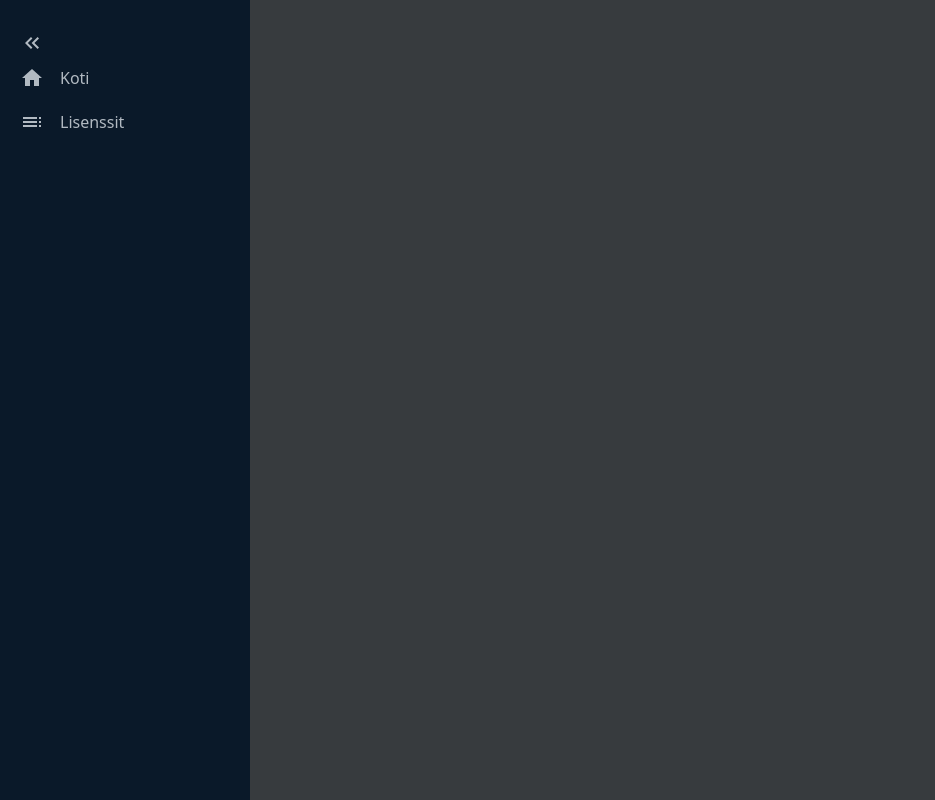
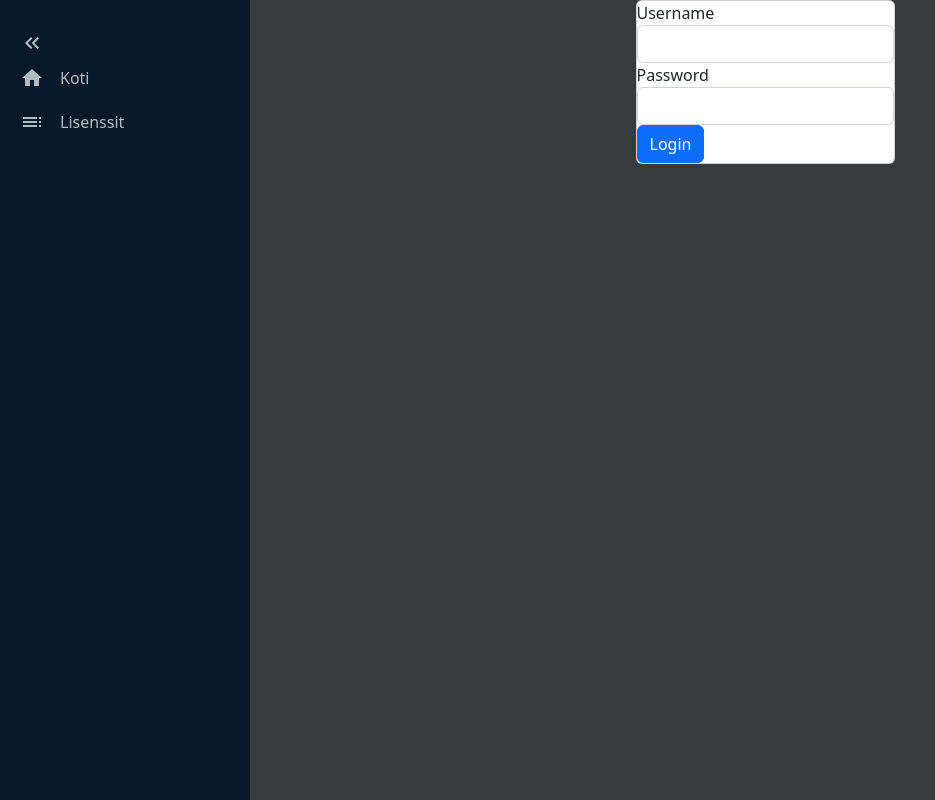
Before and after one commit to Warocia/g_licence_notificator, a React (Create React App) app: page /login in a window 1280 px wide. Before the commit this address had no page. Shown: the whole page, without its empty margins (0-935 px from the left). Built offline with nearby package versions, Linux system fonts and the light colour scheme.

Commit message:
Log in and get data from rest

```diff
--- a/package.json
+++ b/package.json
@@ -14,14 +14,18 @@
     "@types/node": "^16.18.11",
     "@types/react": "^18.0.27",
     "@types/react-dom": "^18.0.10",
+    "axios": "^1.2.6",
     "bootstrap": "^5.2.3",
+    "formik": "^2.2.9",
+    "history": "^5.3.0",
     "react": "^18.2.0",
     "react-bootstrap": "^2.7.0",
     "react-dom": "^18.2.0",
     "react-router-dom": "^6.8.0",
     "react-scripts": "5.0.1",
     "typescript": "^4.9.4",
-    "web-vitals": "^2.1.4"
+    "web-vitals": "^2.1.4",
+    "yup": "^0.32.11"
   },
   "scripts": {
     "start": "react-scripts start",
--- a/src/App.tsx
+++ b/src/App.tsx
@@ -1,6 +1,7 @@
-import React from 'react';
+import React, {useState} from 'react';
 import './App.css';
-
+import { Navigate } from "react-router-dom";
+import Login from './components/Login';
 import {
   Routes,
   Route,
@@ -9,15 +10,20 @@ import {
 import Sidenav from "./components/Sidenav";
 import LicencePage from './components/LicencePage';
 import Home from './components/Home';
+import AuthService from "./Authentication/AuthService";
 
 function App() {
+  const [tokenAPI, setTokenAPI] = useState<string | null>(AuthService.getCurrentToken());
+
+
   return (
     <div className="MainContainer">
       <Sidenav/>
       <div className='MainContainerValue'>
         <Routes>
-            <Route path="/" element={<Home />}/>
-            <Route path="/licencepage" element={<LicencePage />} />
+            <Route path="/" element={tokenAPI ? <Home /> : <Navigate replace to={"/login"} />} />
+            <Route path="/licencepage" element={ tokenAPI ? <LicencePage /> : <Navigate replace to={"/login"} />} />
+            <Route path="/login" element={<Login />} />
         </Routes>
       </div>
     </div>
--- /dev/null
+++ b/src/Authentication/AuthService.tsx
@@ -0,0 +1,33 @@
+import axios from "axios";
+
+const API_URL = "https://localhost:7229/";
+
+class AuthService {
+  login(username: string, password: string) {
+    return axios
+      .post(API_URL + "security/createToken", {
+        username,
+        password
+      })
+      .then(response => {
+        if (response.data) {
+          localStorage.setItem("tokenAPI", response.data);
+        }
+
+        return response.data;
+      });
+  }
+
+  logout() {
+    localStorage.removeItem("tokenAPI");
+  }
+
+  getCurrentToken() {
+    const userStr = localStorage.getItem("tokenAPI");
+    if (userStr) return userStr;
+
+    return null;
+  }
+}
+
+export default new AuthService();
--- /dev/null
+++ b/src/Authentication/UserService.tsx
@@ -0,0 +1,12 @@
+import axios from 'axios';
+import authHeader from './authHeader';
+
+const API_URL = 'https://localhost:7229/';
+
+class UserService {
+  getLicenses() {
+    return axios.get(API_URL + 'License',{ headers: authHeader()}).then(response => response.data);
+  }
+}
+
+export default new UserService();
--- /dev/null
+++ b/src/Authentication/authHeader.tsx
@@ -0,0 +1,9 @@
+export default function authHeader() {
+    const tokenAPI = localStorage.getItem("tokenAPI");
+
+    if (tokenAPI) {
+      return { Authorization: 'Bearer ' + tokenAPI};
+    } else {
+      return { Authorization: '' };
+    }
+  }
--- a/src/components/LicencePage.tsx
+++ b/src/components/LicencePage.tsx
@@ -6,8 +6,17 @@ import { License } from "../Classes/License";
 import LicenceList from '../Functions/LicenceList';
 import { v4 } from 'uuid';
 import Button from 'react-bootstrap/Button';
+import UserService from '../Authentication/UserService';
+import { Console } from 'console';
 
 interface Props {
+}
+
+interface JSONData {
+  id: string;
+  licenseNumber: string;
+  isValidUtc: string;
+  notificationSent: boolean;
 }
 
 interface State {
@@ -25,13 +34,31 @@ export default class LicencePage extends Component<Props, State> {
     this.handleRemoveLicence = this.handleRemoveLicence.bind(this);
     this.updateLicenseDate = this.updateLicenseDate.bind(this);
 
-    const initialLicences = [new License(v4(),new Date(), "23423"), new License(v4(), new Date(), "32423")];
     this.state = {
-       licences: initialLicences,
+       licences: [],
        setLicences: (newLicences: Array<License>) => {
            this.setState({licences: newLicences});
         }
     }
+  }
+
+  componentDidMount() {
+    UserService.getLicenses().then(
+      response => {
+
+        const restAPILicenses: License[] = response.map((data : JSONData) => {
+          return new License(data.id, new Date(data.isValidUtc), data.licenseNumber);
+        });
+
+        this.setState(prevState => {
+          return {licences: restAPILicenses};
+        });
+
+      },
+      error => {
+        console.log(error);
+      }
+    );
   }
 
   handleAddNewLicence(): void {
--- /dev/null
+++ b/src/components/Login.tsx
@@ -0,0 +1,145 @@
+import { Component } from "react";
+import { Navigate } from "react-router-dom";
+import { Formik, Field, Form, ErrorMessage } from "formik";
+import * as Yup from "yup";
+
+import AuthService from "../Authentication/AuthService";
+
+type Props = {};
+
+type State = {
+  redirect: string | null,
+  username: string,
+  password: string,
+  loading: boolean,
+  message: string
+};
+
+export default class Login extends Component<Props, State> {
+  constructor(props: Props) {
+    super(props);
+    this.handleLogin = this.handleLogin.bind(this);
+
+    this.state = {
+      redirect: null,
+      username: "",
+      password: "",
+      loading: false,
+      message: ""
+    };
+  }
+
+  componentDidMount() {
+    const currenToken = AuthService.getCurrentToken();
+
+    if (currenToken) {
+      this.setState({ redirect: "/" });
+    };
+  }
+
+  componentWillUnmount() {
+    window.location.reload();
+  }
+
+  validationSchema() {
+    return Yup.object().shape({
+      username: Yup.string().required("Tämä kenttä vaaditaan!"),
+      password: Yup.string().required("Tämä kenttä vaaditaan!"),
+    });
+  }
+
+  handleLogin(formValue: { username: string; password: string }) {
+    const { username, password } = formValue;
+
+    this.setState({
+      message: "",
+      loading: true
+    });
+
+
+    AuthService.login(username, password).then(
+      () => {
+        this.setState({
+          redirect: "/"
+        });
+      },
+      error => {
+        const resMessage =
+          (error.response &&
+            error.response.data &&
+            error.response.data.message) ||
+          error.message ||
+          error.toString();
+
+        this.setState({
+          loading: false,
+          message: resMessage
+        });
+      }
+    );
+  }
+
+  render() {
+    if (this.state.redirect) {
+      return <Navigate to={this.state.redirect} />
+    }
+
+    const { loading, message } = this.state;
+
+    const initialValues = {
+      username: "",
+      password: "",
+    };
+
+    return (
+      <div className="col-md-12">
+        <div className="card card-container">
+          <Formik
+            initialValues={initialValues}
+            validationSchema={this.validationSchema}
+            onSubmit={this.handleLogin}
+          >
+            <Form>
+              <div className="form-group">
+                <label htmlFor="username">Username</label>
+                <Field name="username" type="text" className="form-control" />
+                <ErrorMessage
+                  name="username"
+                  component="div"
+                  className="alert alert-danger"
+                />
+              </div>
+
+              <div className="form-group">
+                <label htmlFor="password">Password</label>
+                <Field name="password" type="password" className="form-control" />
+                <ErrorMessage
+                  name="password"
+                  component="div"
+                  className="alert alert-danger"
+                />
+              </div>
+
+              <div className="form-group">
+                <button type="submit" className="btn btn-primary btn-block" disabled={loading}>
+                  {loading && (
+                    <span className="spinner-border spinner-border-sm"></span>
+                  )}
+                  <span>Login</span>
+                </button>
+              </div>
+
+              {message && (
+                <div className="form-group">
+                  <div className="alert alert-danger" role="alert">
+                    {message}
+                  </div>
+                </div>
+              )}
+            </Form>
+          </Formik>
+        </div>
+      </div>
+    );
+  }
+}
```
Also changed, not shown: 1 other file (tests, documents, lock files or other folders).
